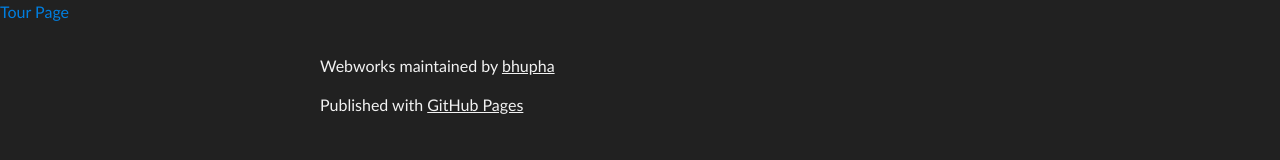
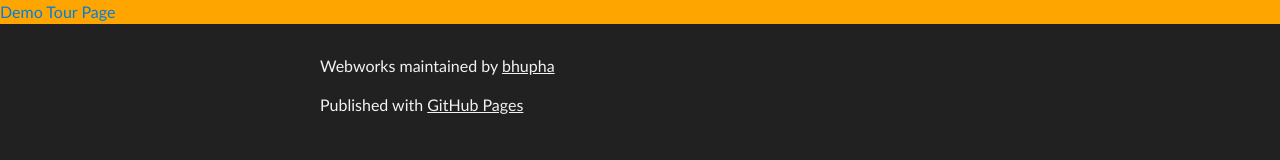
Before and after one commit to bhupha/WebWorks, a plain HTML site: page index.html in a window 1280 px wide. Drawn offline with Linux system fonts and the light colour scheme.

Commit message:
Update index.html

```diff
--- a/index.html
+++ b/index.html
@@ -14,7 +14,7 @@
   <body>
 
 
-   <a herf=tour/index.html>Tour Page</a>
+   <div style="background-color:orange; color:white"><a href="tour/index.html">Demo Tour Page</a></div>
 
     <!-- FOOTER  -->
     <div id="footer_wrap" class="outer">
```
